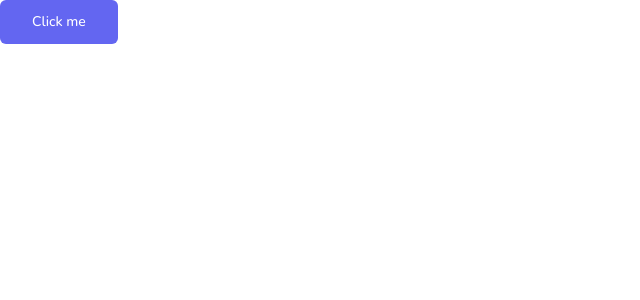
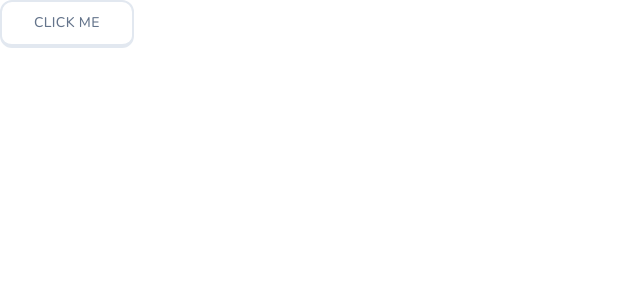
Before and after one commit to hanzla-sib/Duolingo-CLone, a Next.js app: page / in a window 1280 px wide. Shown: the top 300 px of the page, without its empty margins (0-640 px from the left). Built offline with nearby package versions, Linux system fonts and the light colour scheme.

Commit message:
button library shadcn customized

```diff
--- a/app/buttons/page.tsx
+++ b/app/buttons/page.tsx
@@ -1,6 +1,21 @@
-const ButtonsPage=()=>{
-    return (
-        <div>Buttons page</div>
-    )
-}
-export default ButtonsPage
+import { Button } from "@/components/ui/button";
+
+const ButtonsPage = () => {
+  return (
+    <div className="p-4 space-y-4 flex flex-col max-w-[200px]">
+      <Button>Default</Button>
+      <Button variant={"primary"}>Primary</Button>
+      <Button variant={"primaryOutline"}>Primary Outline</Button>
+      <Button variant={"secondary"}>Secondary</Button>
+      <Button variant={"secondaryOutline"}>Secondary Outline</Button>
+      <Button variant={"danger"}>Danger</Button>
+      <Button variant={"dangerOutline"}>Danger Outline</Button>
+      <Button variant={"super"}>Super</Button>
+      <Button variant={"superOutline"}>Super Outline</Button>
+      <Button variant={"ghost"}>Ghost</Button>
+      <Button variant={"sidebar"}>Sidebar</Button>
+      <Button variant={"sidebarOutline"}>Sidebar Outline</Button>
+    </div>
+  );
+};
+export default ButtonsPage;
--- a/app/page.tsx
+++ b/app/page.tsx
@@ -2,7 +2,7 @@
 
 export default function Home() {
   return (
-    <Button size={"lg"} variant={"premium"}>
+    <Button size={"lg"} variant={"default"}>
       {" "}
       Click me
     </Button>
--- a/components/ui/button.tsx
+++ b/components/ui/button.tsx
@@ -1,30 +1,42 @@
-import * as React from "react"
-import { Slot } from "@radix-ui/react-slot"
-import { cva, type VariantProps } from "class-variance-authority"
+import * as React from "react";
+import { Slot } from "@radix-ui/react-slot";
+import { cva, type VariantProps } from "class-variance-authority";
 
-import { cn } from "@/lib/utils"
+import { cn } from "@/lib/utils";
 
 const buttonVariants = cva(
-  "inline-flex items-center justify-center whitespace-nowrap rounded-md text-sm font-medium ring-offset-background transition-colors focus-visible:outline-none focus-visible:ring-2 focus-visible:ring-ring focus-visible:ring-offset-2 disabled:pointer-events-none disabled:opacity-50",
+  "inline-flex items-center justify-center whitespace-nowrap rounded-xl text-sm font-medium ring-offset-background transition-colors focus-visible:outline-none focus-visible:ring-2 focus-visible:ring-ring focus-visible:ring-offset-2 disabled:pointer-events-none disabled:opacity-50 uppercase tracking-wide",
   {
     variants: {
       variant: {
-        default: "bg-primary text-primary-foreground hover:bg-primary/90",
-        destructive:
-          "bg-destructive text-destructive-foreground hover:bg-destructive/90",
-        outline:
-          "border border-input bg-background hover:bg-accent hover:text-accent-foreground",
+        default:
+          "bg-white text-black border-slate-200 border-2 border-b-4 active:border-b-2 hover:bg-slate-100 text-slate-500",
+        primary:
+          "bg-sky-400 text-primary-foreground hover:bg-sky-400/90 border-sky-500 border-b-4 active:border-b-0",
+        primaryOutline: "bg-white text-sky-500 hover:bg-slate-100 ",
         secondary:
-          "bg-secondary text-secondary-foreground hover:bg-secondary/80",
-        ghost: "hover:bg-accent hover:text-accent-foreground",
-        link: "text-primary underline-offset-4 hover:underline",
-        premium:"bg-indigo-500 text-white"
+          "bg-green-500 text-primary-foreground  hover:bg-green-500/90 border-green-600 border-b-4 active:border-b-0",
+        secondaryOutline: "bg-white text-green-500 hover:bg-slate-100 ",
+        danger:
+          "bg-rose-500 text-primary-foreground  hover:bg-rose-500/90 border-rose-600 border-b-4 active:border-b-0",
+        dangerOutline: "bg-white text-rose-500 hover:bg-slate-100 ",
+        super:
+          "bg-indigo-500 text-primary-foreground  hover:bg-indigo-500/90 border-indigo-600 border-b-4 active:border-b-0",
+        superOutline: "bg-white text-indigo-500 hover:bg-slate-100 ",
+        ghost:
+          "bg-transparent text-slate-500 border-transparent border-0 hover:bg-slate-100",
+        sidebar:
+          "bg-transparent text-slate-500 border-transparent border-2 hover:bg-slate-100 transition-none",
+        sidebarOutline:
+          "bg-sky-500/15 text-sky-500 border-sky-300 border-2 hover:bg-sky/20 transition-none ",
       },
+
       size: {
-        default: "h-10 px-4 py-2",
-        sm: "h-9 rounded-md px-3",
-        lg: "h-11 rounded-md px-8",
+        default: "h-11 px-4 py-2",
+        sm: "h-9  px-3",
+        lg: "h-12  px-8",
         icon: "h-10 w-10",
+        rounded: "rounded-full",
       },
     },
     defaultVariants: {
@@ -32,26 +44,26 @@
       size: "default",
     },
   }
-)
+);
 
 export interface ButtonProps
   extends React.ButtonHTMLAttributes<HTMLButtonElement>,
     VariantProps<typeof buttonVariants> {
-  asChild?: boolean
+  asChild?: boolean;
 }
 
 const Button = React.forwardRef<HTMLButtonElement, ButtonProps>(
   ({ className, variant, size, asChild = false, ...props }, ref) => {
-    const Comp = asChild ? Slot : "button"
+    const Comp = asChild ? Slot : "button";
     return (
       <Comp
         className={cn(buttonVariants({ variant, size, className }))}
         ref={ref}
         {...props}
       />
-    )
+    );
   }
-)
-Button.displayName = "Button"
+);
+Button.displayName = "Button";
 
-export { Button, buttonVariants }
+export { Button, buttonVariants };
```
